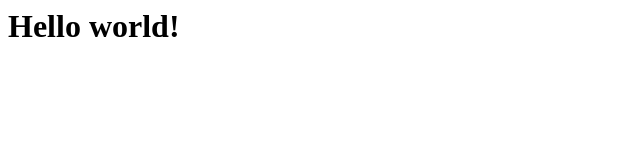
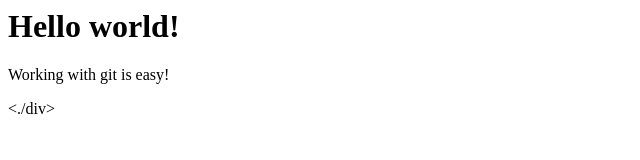
Before and after one commit to shubh4199/GitGithub, a plain HTML site: page index.html in a window 1280 px wide. Shown: the whole page, without its empty margins (0-640 px from the left). Drawn offline with Linux system fonts and the light colour scheme.

Commit message:
Add div and p

```diff
--- a/index.html
+++ b/index.html
@@ -1 +1,4 @@
 <h1>Hello world!</h1>
+<div>
+<p>Working with git is easy!</p>
+<./div>
```
